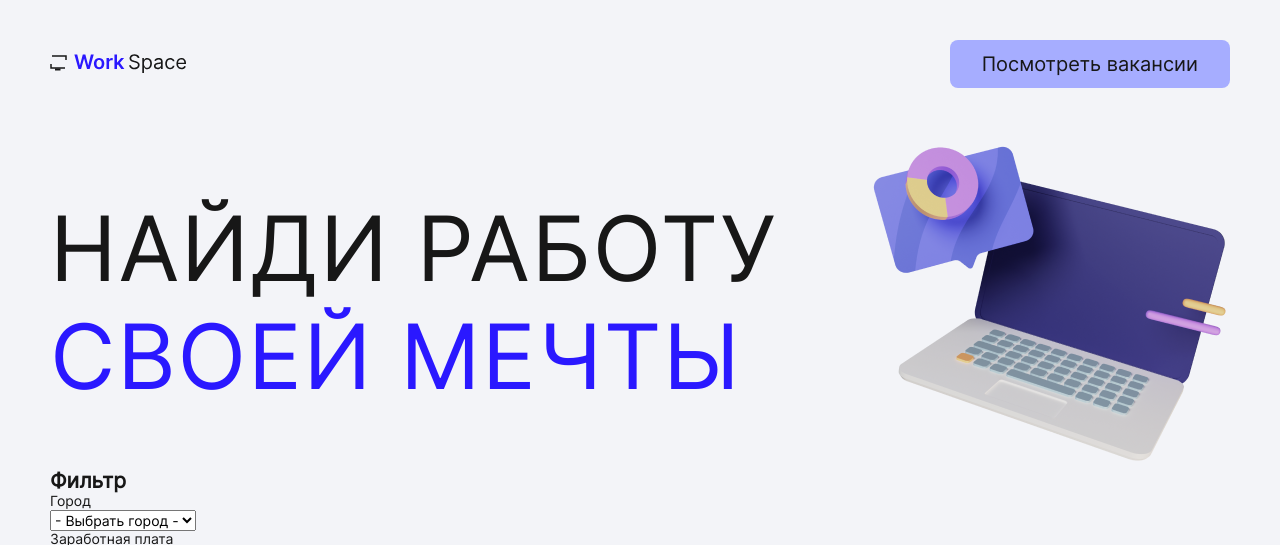
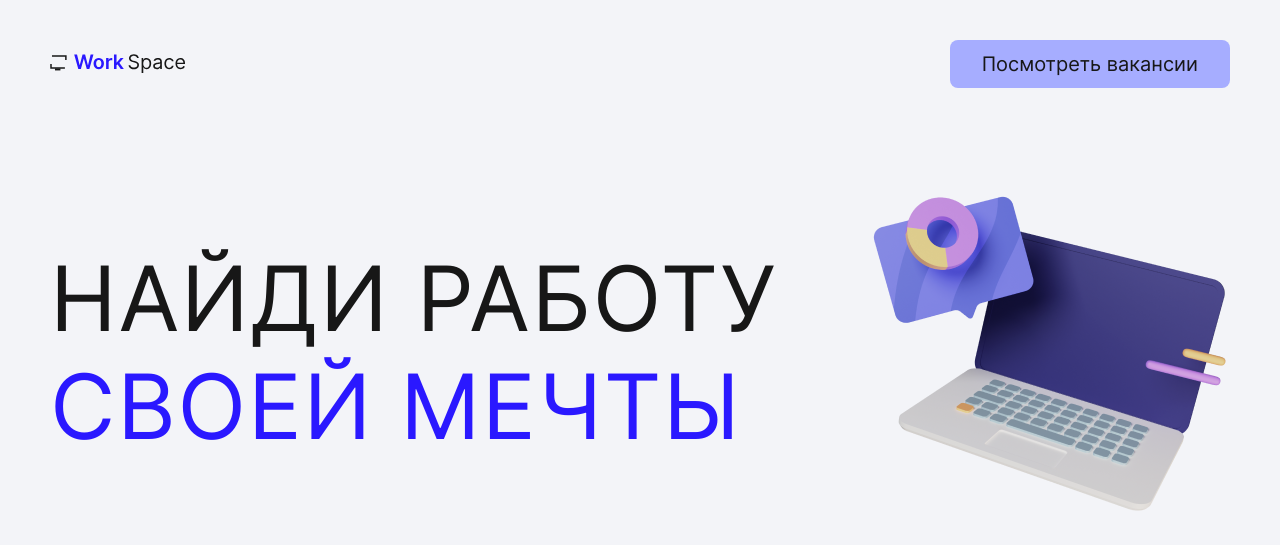
Before and after one commit to mindfling/ME_WorkSpace_intense, a plain HTML site: page index.html in a window 1280 px wide. Shown: the top 545 px of the page. Drawn offline with Linux system fonts and the light colour scheme.

Commit message:
feat header

```diff
--- a/css/global.css
+++ b/css/global.css
@@ -4,7 +4,7 @@
   box-sizing: inherit;
 }
 
-/* ???? ПОЧЕМУ html У МАКСИМА В НАЧАЛЕ ???? */
+/* ? ПОЧЕМУ html У МАКСИМА В НАЧАЛЕ ? */
 html {
   position: relative;
   overflow-x: hidden;
@@ -27,6 +27,13 @@ body {
   color: #171717;
   background-color: #F3F4F8;
   line-height: 1.2; /* * 1.2 */
+}
+
+.main {
+  display: flex;
+  flex-direction: column;
+  justify-content: start;
+  align-items: center;
 }
 
 img, svg {
@@ -78,3 +85,9 @@ fieldset {
   margin: 0 auto;
   padding: 0 30px;
 }
+
+/* Красиво оформляем выделение */
+::selection {
+  background-color: #CCCCCC;
+  color: #ffffff;
+}
--- a/css/header.css
+++ b/css/header.css
@@ -12,15 +12,20 @@
   align-items: center;
 }
 
-.header__logo {
-}
 .header__logo-link {
 }
 .header__logo-img {
+  width: 137px;
+  height: 24px;
 }
 
 
 .header__btn {
+  opacity: 1;
+  transition: opacity 500ms ease;
+}
+.header__btn:hover {
+  opacity: .7;
 }
 .btn {
   display: flex;
--- a/css/hero.css
+++ b/css/hero.css
@@ -1,6 +1,8 @@
 .hero {
   display: flex;
   width: 100%;
+  padding-top: 50px;
+  padding-bottom: 50px;
 }
 
 
@@ -19,13 +21,12 @@
 
 .hero__title {
   max-width: 780px;
-
   color: #171717;
   font-family: Inter;
   font-size: 90px;
   font-style: normal;
   font-weight: 400;
-  line-height: 120%; /* 108px */
+  line-height: 1.2; /* 108px */
   letter-spacing: 1.8px;
   text-transform: uppercase;
 }
```
